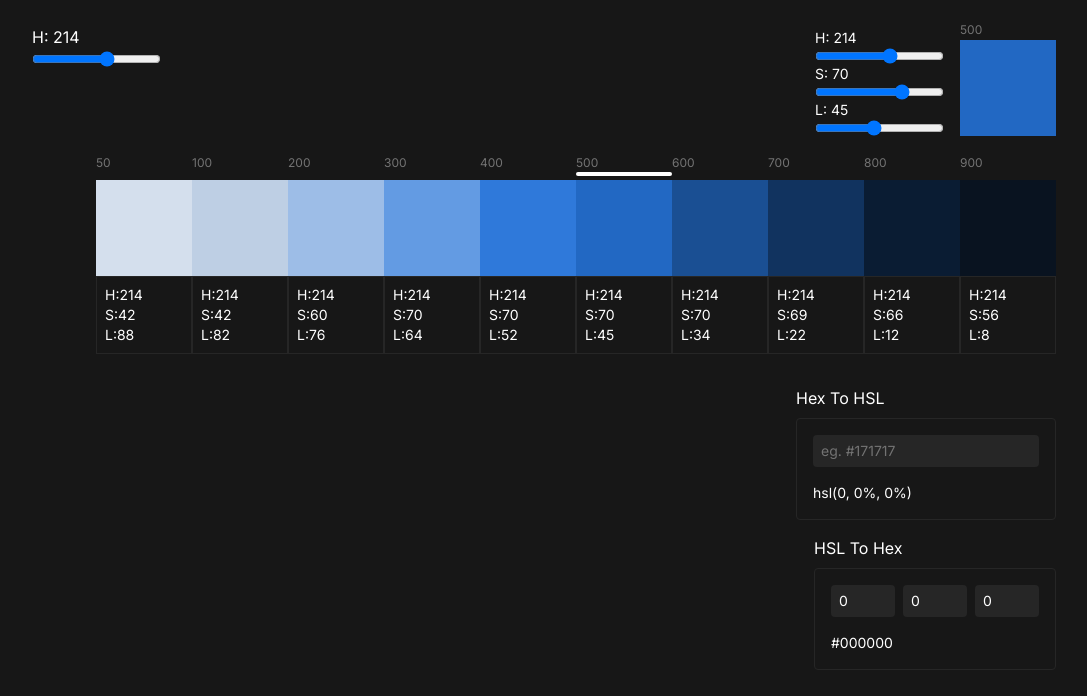
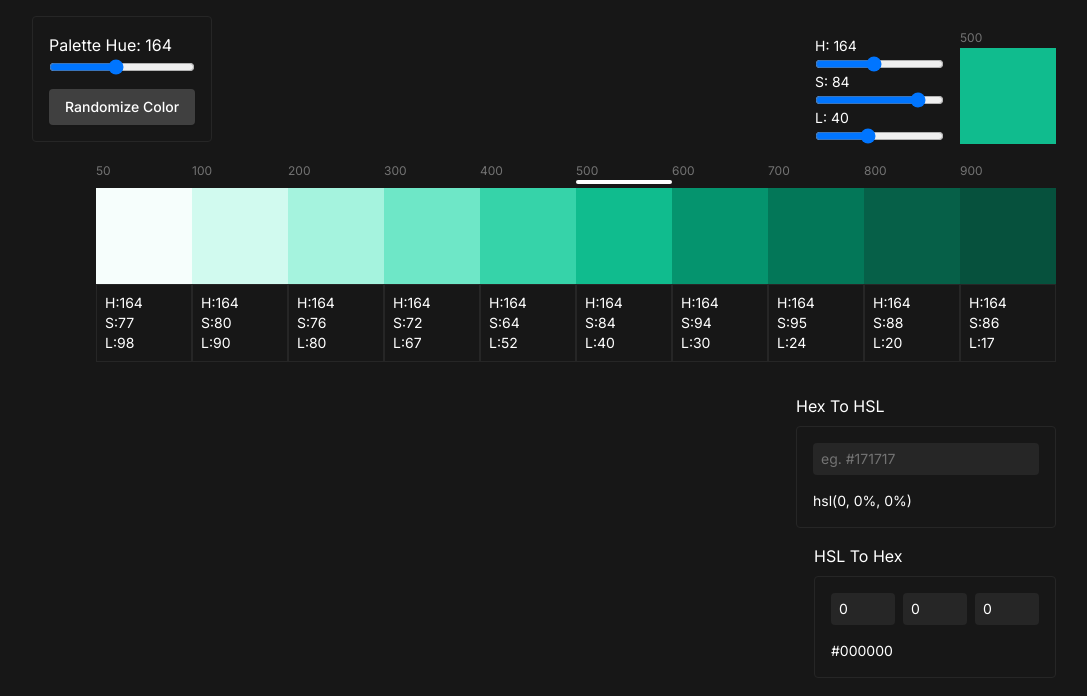
Before and after one commit to rkatanic/colors, a Next.js app: page / in a window 1280 px wide. Shown: the top 696 px of the page, without its empty margins (96-1183 px from the left). Built offline with nearby package versions, Linux system fonts and the light colour scheme.

Commit message:
Adds hsl basic values

```diff
--- a/pages/index.tsx
+++ b/pages/index.tsx
@@ -4,61 +4,63 @@ import Color from "../components/Color";
 import ColorPicker from "../components/ColorPicker";
 import HexToHSL from "../components/HexToHSL";
 import HSLToHexConverter from "../components/HexToHSLConverter";
-import { HSLToHex } from "../util/utils";
 
 const Home: NextPage = () => {
-  const [hue, setHue] = useState(214);
+  const [hue, setHue] = useState(164); // 0 - 360
+  const [saturation, setSaturation] = useState(84); // 0 - 89
+  const [lightness, setLightness] = useState(40); // 0 - 40
+
   const [selectedColor, setSelectedColor] = useState(500);
   const [colors, setColors] = useState({
     50: {
       h: hue,
-      s: 42,
-      l: 88,
+      s: Math.round(saturation - saturation * 0.0833),
+      l: Math.round(lightness + lightness * 1.45),
     },
     100: {
       h: hue,
-      s: 42,
-      l: 82,
+      s: Math.round(saturation - saturation * 0.0476),
+      l: Math.round(lightness + lightness * 1.25),
     },
     200: {
       h: hue,
-      s: 60,
-      l: 76,
+      s: Math.round(saturation - saturation * 0.0952),
+      l: Math.round(lightness + lightness * 1),
     },
     300: {
       h: hue,
-      s: 70,
-      l: 64,
+      s: Math.round(saturation - saturation * 0.145),
+      l: Math.round(lightness + lightness * 0.687),
     },
     400: {
       h: hue,
-      s: 70,
-      l: 52,
+      s: Math.round(saturation - saturation * 0.238),
+      l: Math.round(lightness + lightness * 0.3),
     },
     500: {
       h: hue,
-      s: 70,
-      l: 45,
+      s: saturation,
+      l: lightness,
     },
     600: {
       h: hue,
-      s: 70,
-      l: 34,
+      s: Math.round(saturation + saturation * 0.119),
+      l: Math.round(lightness - lightness * 0.25),
     },
     700: {
       h: hue,
-      s: 69,
-      l: 22,
+      s: Math.round(saturation + saturation * 0.125),
+      l: Math.round(lightness - lightness * 0.4),
     },
     800: {
       h: hue,
-      s: 66,
-      l: 12,
+      s: Math.round(saturation + saturation * 0.0476),
+      l: Math.round(lightness - lightness * 0.5),
     },
     900: {
       h: hue,
-      s: 56,
-      l: 8,
+      s: Math.round(saturation + saturation * 0.0238),
+      l: Math.round(lightness - lightness * 0.576),
     },
   } as any);
   const setColor = (color: any): void => {
@@ -78,19 +80,52 @@ const Home: NextPage = () => {
     );
   };
 
+  const setRandomHue = (): void => {
+    const hue = getRandomInt(0, 361);
+    const saturation = getRandomInt(0, 89);
+    const lightness = getRandomInt(0, 40);
+
+    setHue(hue);
+    setLightness(lightness);
+
+    setColors((prevState: any) =>
+      Object.keys(prevState)
+        .map((colorKey) => ({
+          [colorKey]: { ...colors[colorKey], h: hue },
+        }))
+        .reduce((acc, currentColor) => ({ ...acc, ...currentColor }), {})
+    );
+  };
+
+  const getRandomInt = (min: number, max: number): number => {
+    min = Math.ceil(min);
+    max = Math.floor(max);
+    return Math.floor(Math.random() * (max - min) + min); // The maximum is exclusive and the minimum is inclusive
+  };
+
   return (
-    <div className="min-h-screen bg-neutral-900 flex-col m-auto px-4 py-4">
+    <div className="min-h-screen bg-neutral-900 flex-col m-autopx-4 py-4">
       <div className="m-auto flex flex-col items-end max-w-5xl">
         <div className="flex items-baseline justify-between w-full">
-          <div className="text-white">
-            <div>H: {hue}</div>
+          <div className="text-white border border-neutral-800 rounded p-4">
+            <div>
+              <div>Palette Hue: {hue}</div>
               <input
+                className="w-full"
                 type="range"
                 min={0}
                 max={360}
                 value={hue}
                 onChange={(e) => setNewHue(+e.target.value)}
               />
+            </div>
+            <button
+              className="text-sm w-full mt-2 bg-neutral-700 hover:bg-neutral-700/70 p-2 rounded shadow-sm px-4"
+              type="button"
+              onClick={setRandomHue}
+            >
+              <span className="text-white font-medium">Randomize Color</span>
+            </button>
           </div>
           <ColorPicker
             selectedColor={selectedColor}
```
Lines whose indentation alone changed are shown as unchanged.
